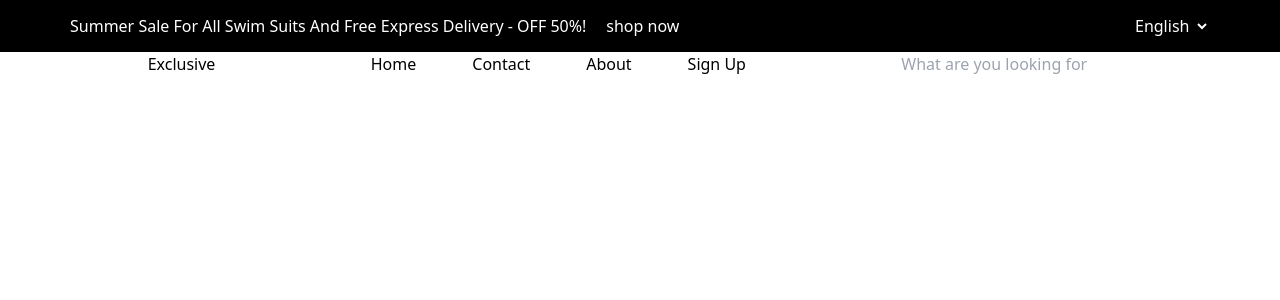
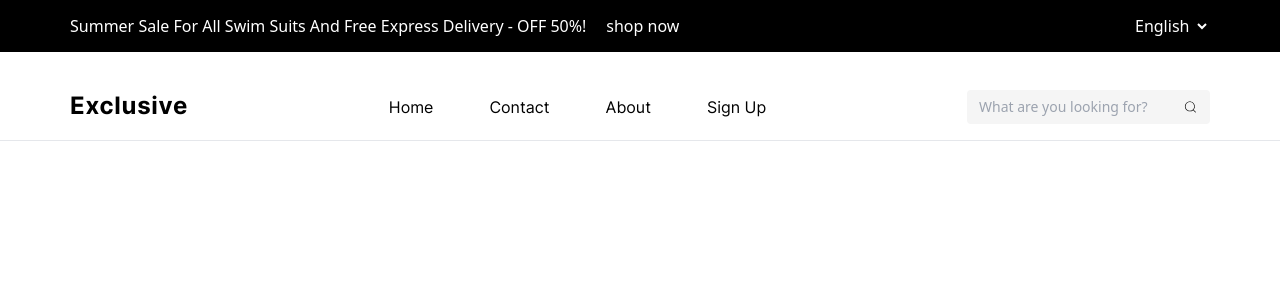
Before and after one commit to Abdulaziz2003333/e_commerce, a React (Vite) app: page / in a window 1280 px wide. Shown: the top 300 px of the page. Built offline with nearby package versions, Linux system fonts and the light colour scheme.

Commit message:
Update BottomNav.jsx

```diff
--- a/src/components/BottomNav.jsx
+++ b/src/components/BottomNav.jsx
@@ -1,24 +1,31 @@
 
 import {Link} from 'react-router-dom'
 import {useTranslation} from "react-i18next";
-
+import { CiSearch } from "react-icons/ci";
 const BottomNav = () => {
     const {t}=useTranslation()
     return (
-        <div className="flex container items-center justify-around">
-            <div><span>Exclusive</span></div>
+        <div className=" mt-[38px]">
+            <div className="flex  items-center justify-between container ">
+                <div><span
+                    className="text-[color:var(--Text2,#000)] inter-bold text-2xl font-bold leading-6 tracking-[0.72px]">Exclusive</span>
+                </div>
                 <div>
-                <ul className="flex gap-14">
+                    <ul className="flex gap-14 inter-regular">
                         <li><Link to={'/'}>{t('bottomNav.home')}</Link></li>
                         <li><Link to={'/'}>{t('bottomNav.contact')}</Link></li>
                         <li><Link to={'/'}>{t('bottomNav.about')}</Link></li>
                         <li><Link to={'/'}>{t('bottomNav.signUp')}</Link></li>
                     </ul>
                 </div>
-            <div>
-                <input type="text" placeholder="What are you looking for" className="bg-white"/>
+                <div className="bg-[#F5F5F5] w-[243px] flex justify-around items-center px-3 py-[7px] rounded">
+                    <input type="text" placeholder={`${t('bottomNav.input')}`} className="bg-[#F5F5F5] text-sm w-full outline-none"/>
+                    <CiSearch />
                 </div>
             </div>
+            <hr className="mt-[16px]"/>
+        </div>
+
     );
 };
 
```
Lines whose indentation alone changed are shown as unchanged.
